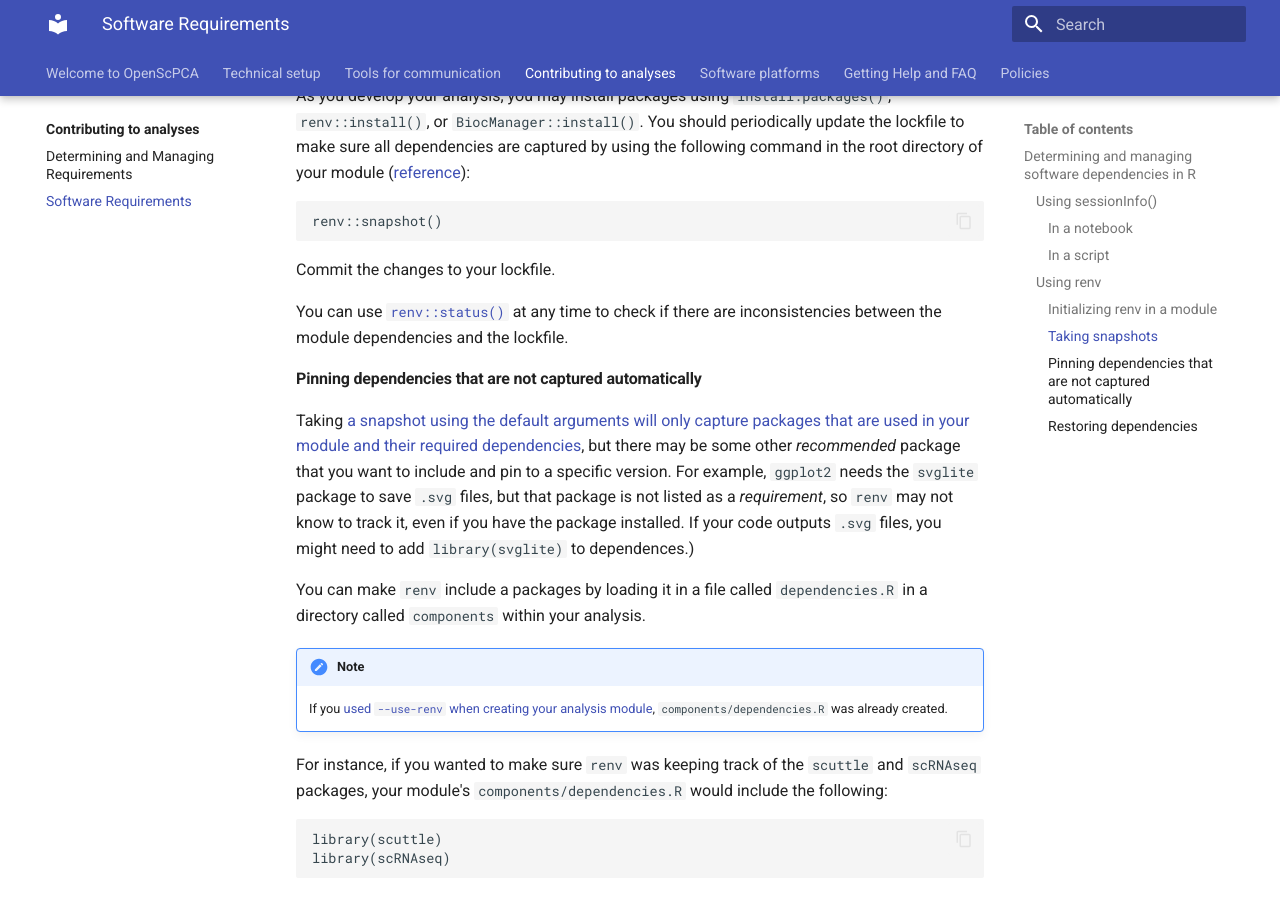
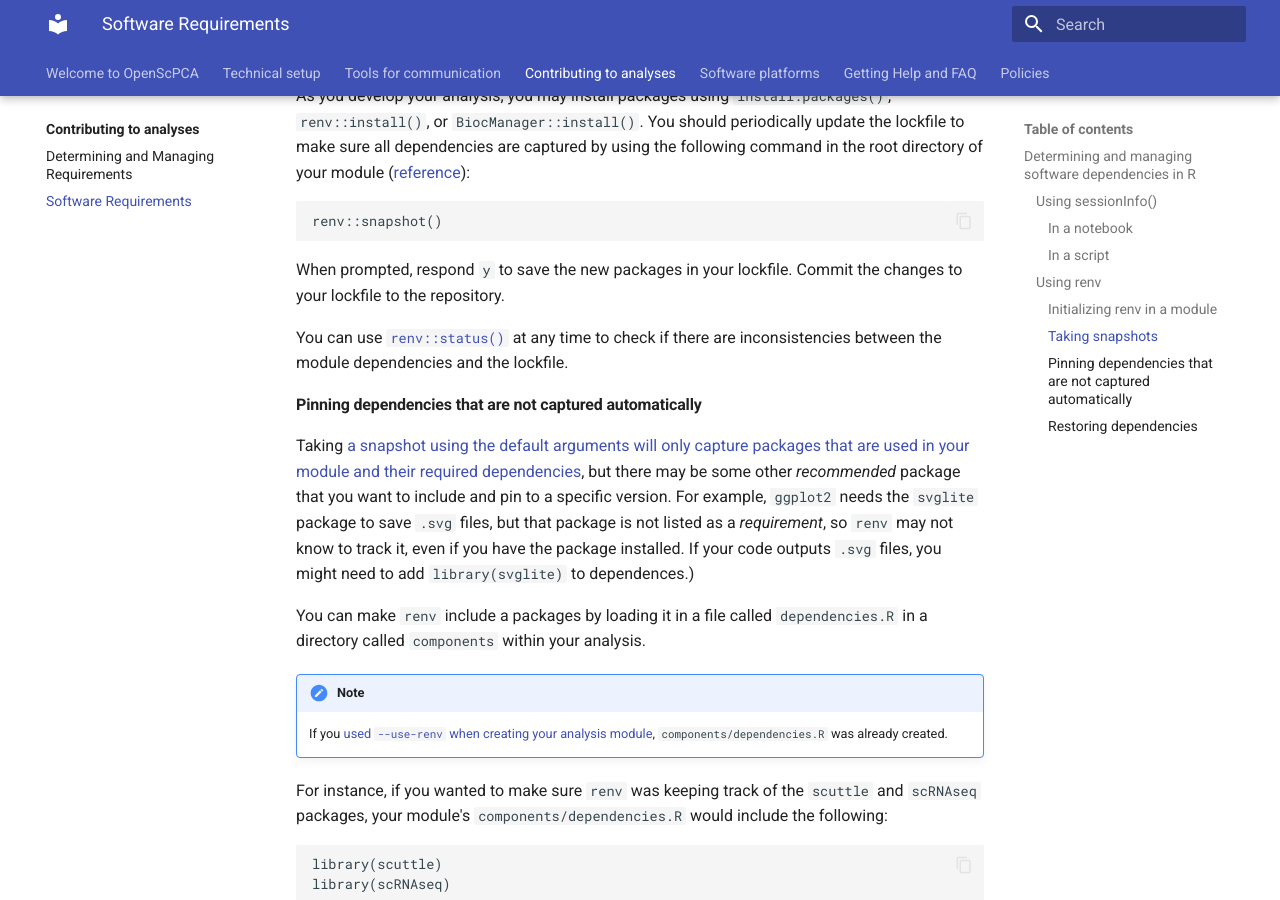
Before and after one commit to AlexsLemonade/OpenScPCA-analysis, an MkDocs documentation site: the page built from docs/contributing-to-analyses/determining-and-managing-requirements/software-requirements.md, in a window 1280 px wide and 900 px high, scrolled down 1291 px. Built offline with MkDocs 1.6.1 and Material for MkDocs 9.7.7, drawn with Linux system fonts in a browser that asks for light colours.

Commit message:
Apply suggestions from code review

````diff
--- a/docs/contributing-to-analyses/determining-and-managing-requirements/software-requirements.md
+++ b/docs/contributing-to-analyses/determining-and-managing-requirements/software-requirements.md
@@ -54,7 +54,8 @@ You should periodically update the lockfile to make sure all dependencies are ca
 renv::snapshot()
 ```
 
-Commit the changes to your lockfile.
+When prompted, respond `y` to save the new packages in your lockfile.
+Commit the changes to your lockfile to the repository.
 
 You can use [`renv::status()`](https://rstudio.github.io/renv/reference/status.html) at any time to check if there are inconsistencies between the module dependencies and the lockfile.
 
````
